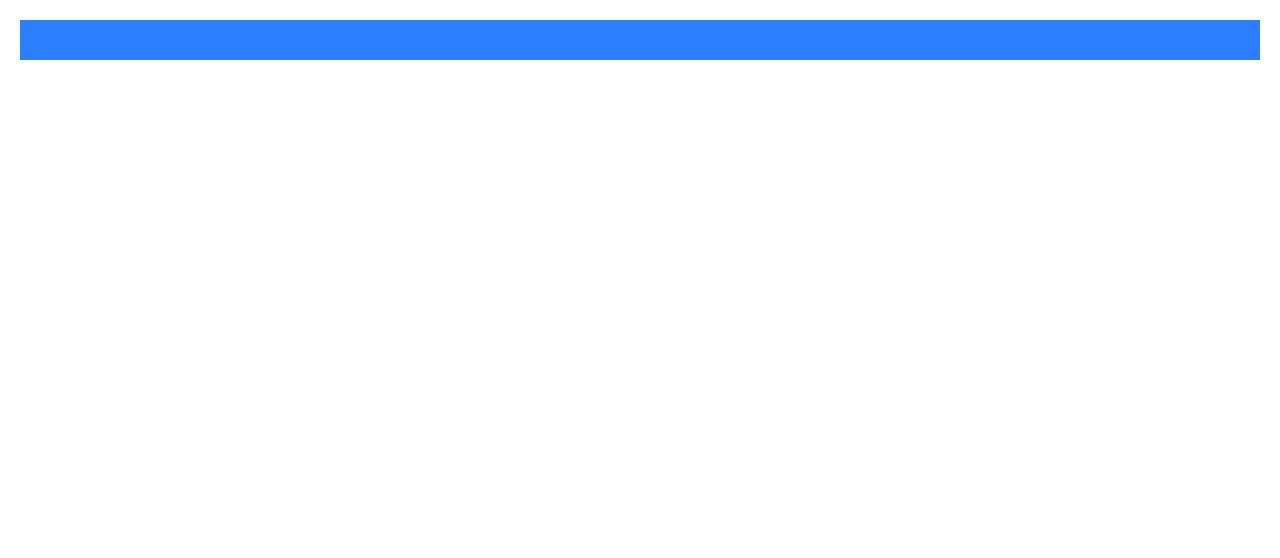
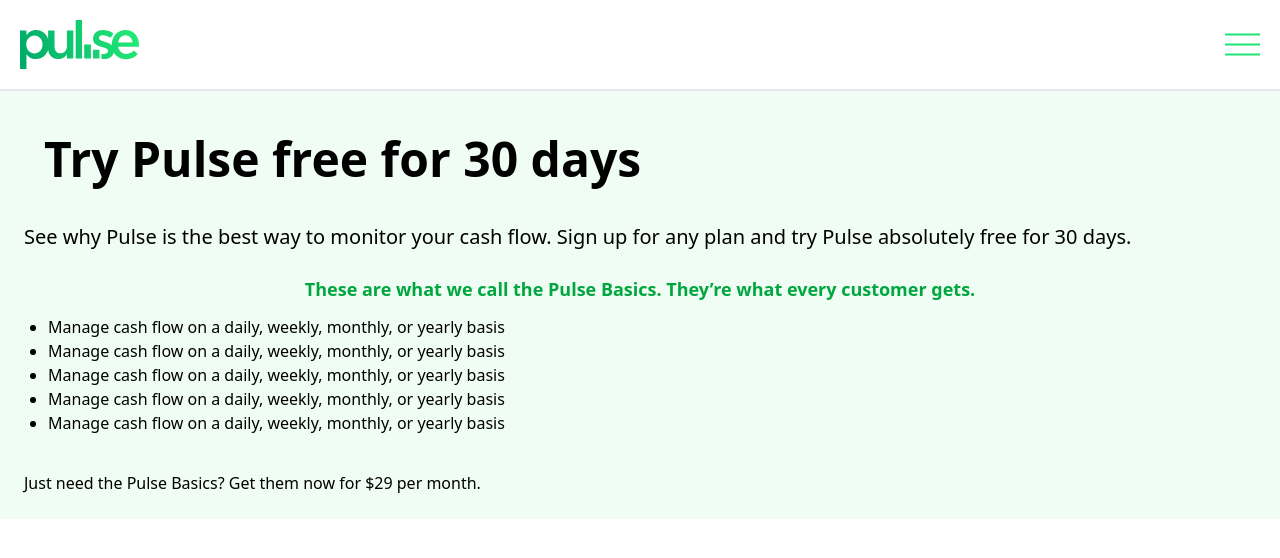
Before and after one commit to SebastianCond3/Princing_tailwind, a website: page index.html in a window 1280 px wide. Drawn offline with Linux system fonts and the light colour scheme.

Commit message:
first section finished, added images, icons, tailwind

```diff
--- a/index.html
+++ b/index.html
@@ -8,6 +8,26 @@
     <title>Title</title>
 </head>
 <body>
-    <header class="bg-blue-500 m-5 p-5"></header>
+    <header class="flex justify-items-center justify-between bg-white p-5 w-auto border-b-2 border-gray-200">
+        <img src="images/pulse-logo.svg" alt="">
+        <img src="images/menu.svg" alt="">
+    </header>
+    <main>
+        <section class="flex flex-col bg-green-50 p-6">
+            <h1 class=" font-black text-5xl p-5 mb-5">Try Pulse free for 30 days</h1>
+            <p class="text-xl">See why Pulse is the best way to monitor your cash flow. Sign up for any plan and try Pulse absolutely free for 30 days.</p>
+            <div class="p-6">
+                <h2 class="font-bold text-center text-lg text-green-600">These are what we call the Pulse Basics. They’re what every customer gets.</h2>
+                <ul class="mt-3 mb-3 text-start list-disc text-md">
+                    <li>Manage cash flow on a daily, weekly, monthly, or yearly basis</li>
+                    <li>Manage cash flow on a daily, weekly, monthly, or yearly basis</li>
+                    <li>Manage cash flow on a daily, weekly, monthly, or yearly basis</li>
+                    <li>Manage cash flow on a daily, weekly, monthly, or yearly basis</li>
+                    <li>Manage cash flow on a daily, weekly, monthly, or yearly basis</li>
+                </ul>
+            </div>
+            <p>Just need the Pulse Basics? Get them now  for $29 per month.</p>
+        </section>
+    </main>
 </body>
 </html>
```
Also changed, not shown: images/menu.svg (added), images/pulse-logo.svg (added), src/output.css.
